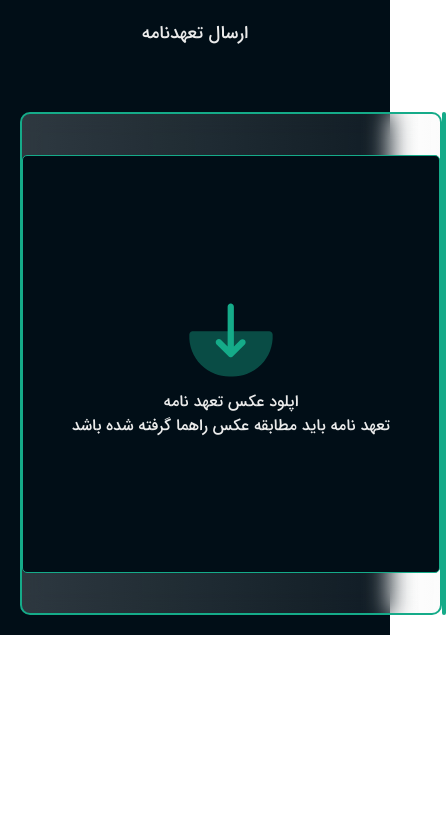
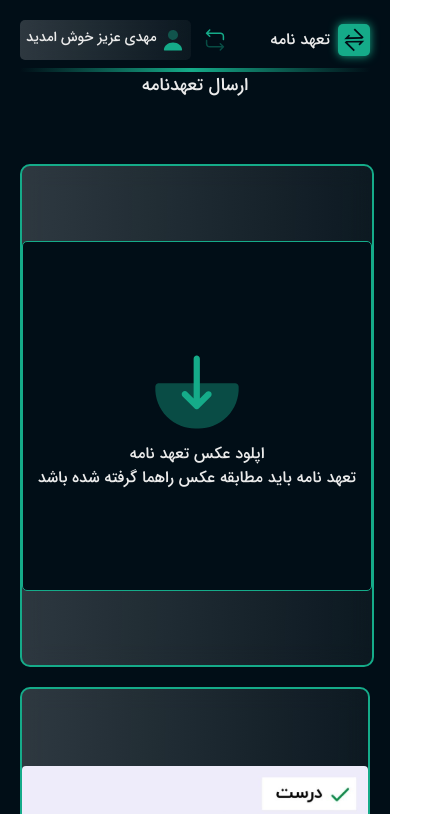
Before and after one commit to danyalbani240/dashboard, a Nuxt app: page /commitment in a window 390 px wide. Shown: the top 814 px of the page, 446 px wide, since content can reach past the window. Built offline with nearby package versions, Linux system fonts and the light colour scheme.

Commit message:
responsiv is Done✅

```diff
--- a/pages/commitment/index.vue
+++ b/pages/commitment/index.vue
@@ -1,9 +1,10 @@
 <template>
   <div class="bg-primary w-full text-Neutral-Gray p-5">
+    <base-dashboard-header pageName="تعهد نامه" />
     <p class="text-center text-lg">ارسال تعهدنامه</p>
-    <div class="flex justify-evenly mt-16">
+    <div class="flex flex-wrap justify-evenly mt-16">
       <div class="commitment-bg flex justify-center items-center">
-        <div class="bg-primary flex flex-col items-center justify-center">
+        <div class="bg-primary my-5 cursor-pointer flex flex-col items-center justify-center">
           <img src="../../assets/images/bulk-import.svg" alt="" />
           <div class="text-center">
             <p>اپلود عکس تعهد نامه</p>
@@ -11,7 +12,7 @@
           </div>
         </div>
       </div>
-      <div class="commitment-bg flex items-center justify-center">
+      <div class="commitment-bg my-5  flex items-center justify-center">
         <img class="rounded" src="../../assets/images/selfPicture.svg" alt="" />
       </div>
     </div>
@@ -41,4 +42,10 @@ export default {};
   border-radius: 5px;
   border: 1px solid #15ab89;
 }
+@media (max-width: 500px) {
+  .commitment-bg > div {
+    width: 350px;
+    height: 350px;
+  }
+}
 </style>
```
